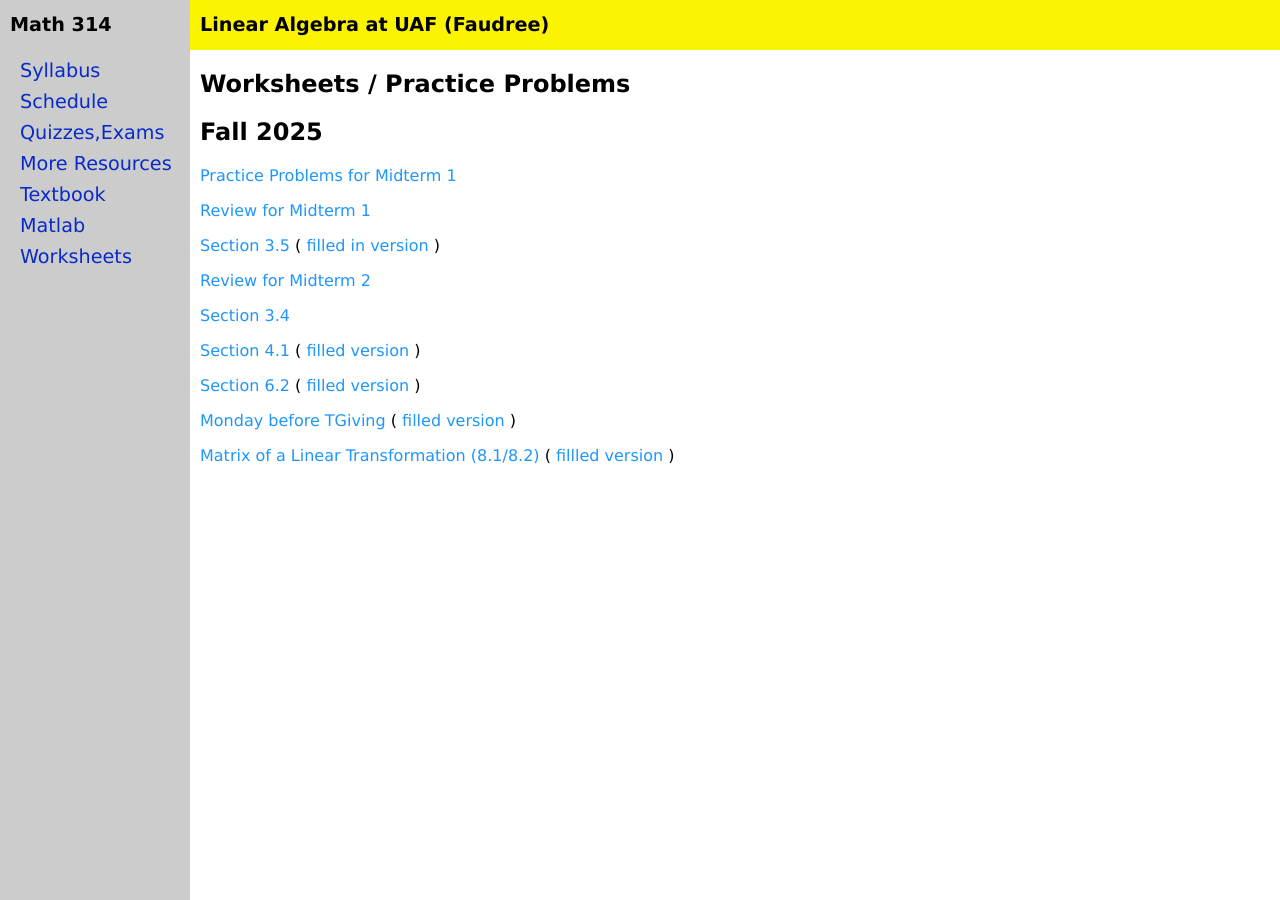
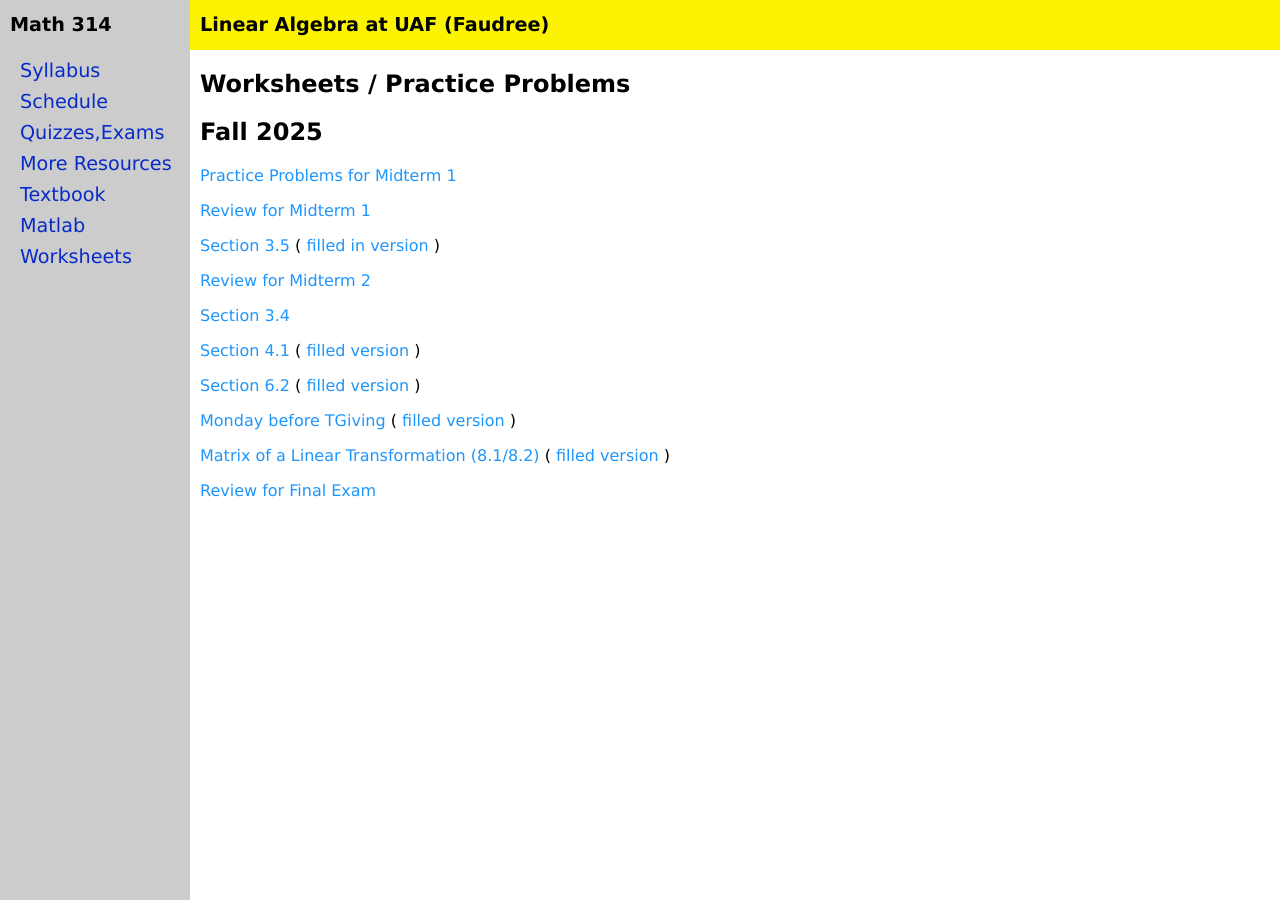
Before and after one commit to jrfaudree/LA, a Jekyll site: the page built from ws25.md, in a window 1280 px wide. Built offline with Jekyll 4.4.1, drawn with Linux system fonts in a browser that asks for light colours.

Commit message:
Update ws25.md

```diff
--- a/ws25.md
+++ b/ws25.md
@@ -22,4 +22,6 @@ title: Worksheets Fall 2025
 
 [Monday before TGiving](assets/worksheets/F25/Mon_24_Nov.pdf) ( [filled version](assets/worksheets/F25/Mon_24_Novs.pdf) )
 
-[Matrix of a Linear Transformation (8.1/8.2)](assets/worksheets/F25/Matrix_of_Linear_Transformation.pdf) (  [fillled version](assets/worksheets/F25/Matrix_of_Linear_Transformations.pdf) )
+[Matrix of a Linear Transformation (8.1/8.2)](assets/worksheets/F25/Matrix_of_Linear_Transformation.pdf) (  [filled version](assets/worksheets/F25/Matrix_of_Linear_Transformations.pdf) )
+
+[Review for Final Exam](assets/worksheets/F25/M314F25_FE_review.pdf)
```
